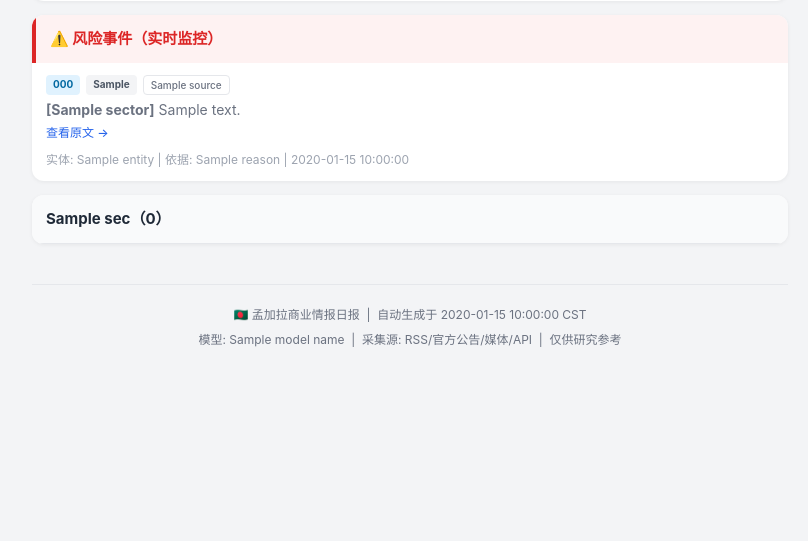
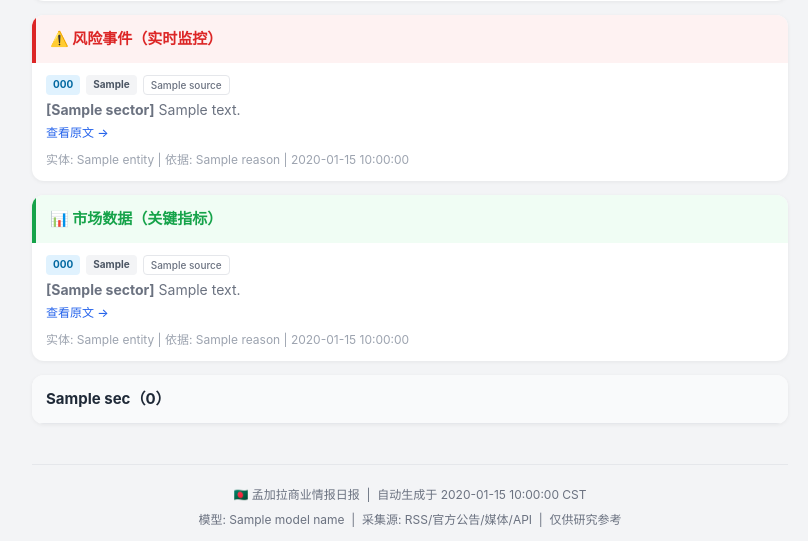
Before and after one commit to s33s37/bangladesh-intel, a Python web app: template templates/report.html in a window 1280 px wide. Shown: the part 573-1114 px from the top of the page, without its empty margins (230-1038 px from the left). Before the commit the page ends 920 px from the top, so only its background shows below. Run offline with Jinja, Linux system fonts and the light colour scheme; the template is opened without the code that fills it: most values are stand-ins (such as "Sample title", 1, 10 or a date in 2020).

Commit message:
feat: 市场数据提取为独立板块，位于风险事件下方
- 所有 intel_type=市场数据 的条目集中到独立板块
- 只保留高/中重要度的条目
- 从其他板块的子分组中排除，避免重复

```diff
--- a/src/generator.py
+++ b/src/generator.py
@@ -89,7 +89,7 @@ def generate_html(intel_items, output_dir="docs", model_name="deepseek-chat"):
     # 已在顶部固定板块显示的条目ID（避免下方重复）
     top_section_ids = set()
     for e in intel_items:
-        if e.get("intel_type") in ("政策变动", "风险事件") or e.get("red_flag"):
+        if e.get("intel_type") in ("政策变动", "风险事件", "市场数据") or e.get("red_flag"):
             top_section_ids.add(id(e))
 
     # 按产业分组
@@ -153,6 +153,7 @@ def generate_html(intel_items, output_dir="docs", model_name="deepseek-chat"):
         red_flags=red_flags[:5],  # 最多显示5条预警
         policy_radar=policy_radar[:8],  # 最多显示8条政策
         risk_events=[i for i in intel_items if i.get("intel_type") == "风险事件" and i.get("importance") in ("高", "中")][:10],  # 最多显示10条风险事件
+        market_data=[i for i in intel_items if i.get("intel_type") == "市场数据" and i.get("importance") in ("高", "中")][:10],  # 最多显示10条市场数据
         sectors=sectors_data,
         sector_list=sector_list,
         other_by_type=other_by_type,
--- a/templates/report.html
+++ b/templates/report.html
@@ -272,6 +272,28 @@
 </div>
 {% endif %}
 
+{% if market_data %}
+<div class="section">
+  <div class="policy-box">
+    <div class="policy-head" style="background:#f0fdf4;border-left-color:#16a34a;color:#16a34a;">📊 市场数据（关键指标）</div>
+    {% for m in market_data %}
+    <div class="item">
+      <div class="item-header">
+        <span class="tag tag-type">{{ m.intel_type }}</span>
+        <span class="tag {% if m.impact_cn == '正面' %}tag-pos{% elif m.impact_cn == '负面' %}tag-neg{% else %}tag-neu{% endif %}">{{ m.impact_cn }}</span>
+        <span class="tag tag-src">{{ m.source }}</span>
+      </div>
+      <div class="item-summary">
+        <strong>[{{ m.sector }}]</strong> {{ m.summary_cn }}
+        <br><a href="{{ m.link }}" target="_blank" style="color:var(--blue);font-size:12px;text-decoration:none;font-weight:500;">查看原文 →</a>
+      </div>
+      <div class="item-meta">实体: {{ m.entities|join(', ') }} | 依据: {{ m.reason }} | {{ m.pub_date }}</div>
+    </div>
+    {% endfor %}
+  </div>
+</div>
+{% endif %}
+
 {% for sec in sector_list %}
 {% set items = sectors[sec] %}
 {% set is_other = (sec == "其他") %}
```
